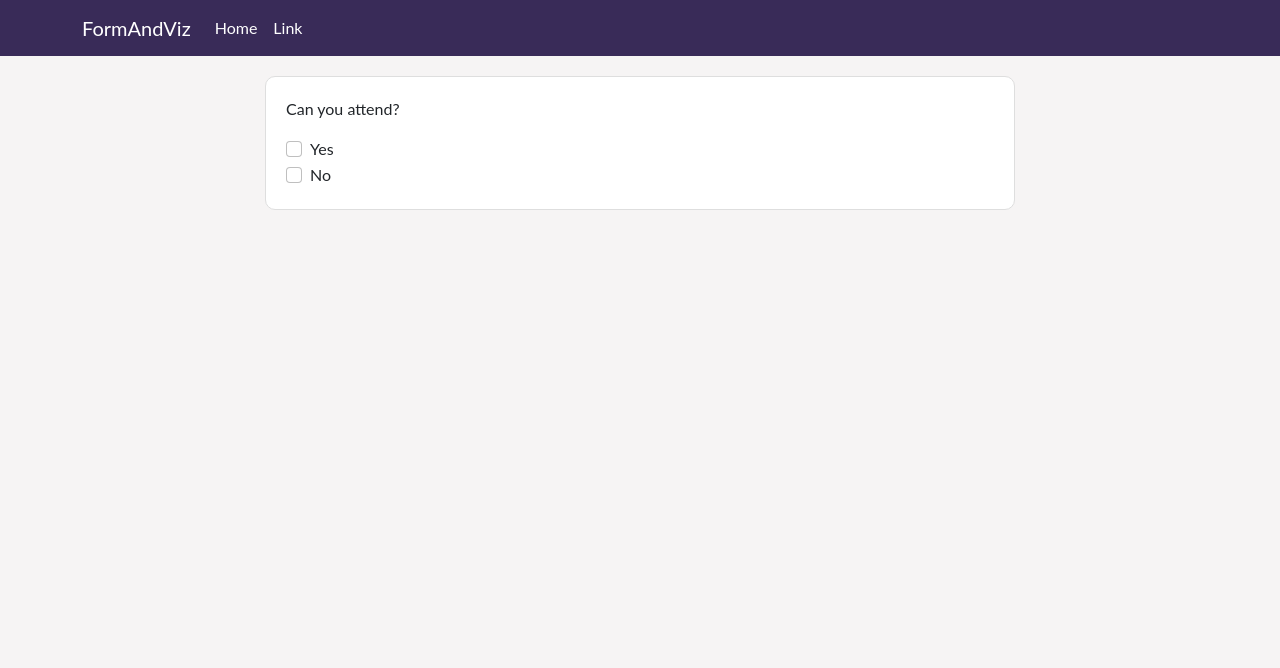
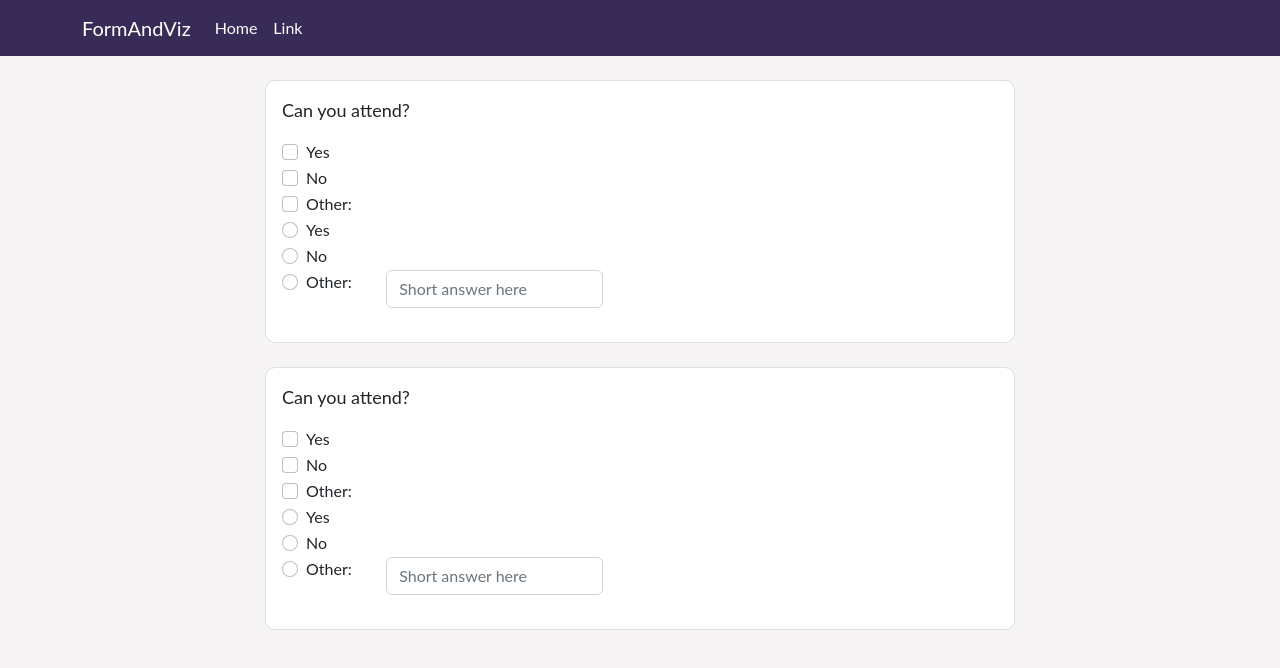
Before and after one commit to farisdurrani/FormAndViz, a React (Create React App) app in the folder frontend/: page /fill in a window 1280 px wide. Shown: the top 668 px of the page. Built offline with nearby package versions, Linux system fonts and the light colour scheme.

Commit message:
Check radio options done

```diff
--- a/frontend/src/App.css
+++ b/frontend/src/App.css
@@ -42,10 +42,12 @@ body {
   border: 1px solid var(--border);
   border-radius: 10px;
   background-color: white;
-  padding: 20px;
-  margin-top: 20px;
   margin-inline: auto;
   width: min(750px, 90%);
+}
+
+.response-box .question-title {
+  font-size: large;
 }
 
 /* -------------------------------------------------------------------------- */
--- a/frontend/src/components/Checkbox.js
+++ b/frontend/src/components/Checkbox.js
@@ -1,4 +1,4 @@
-import React, { useState } from "react";
+import React, { useState, useId, useEffect } from "react";
 import PropTypes from "prop-types";
 import Col from "react-bootstrap/Col";
 import Row from "react-bootstrap/Row";
@@ -8,16 +8,45 @@ import ToggleButton from "react-bootstrap/ToggleButton";
 import Form from "react-bootstrap/Form";
 
 const Checkbox = (props) => {
+  const genId = useId();
+  const {
+    entries = ["Yes", "No", "Other:"],
+    response = new Set(),
+    setResponse,
+  } = props;
+  const [otherAns, setOtherAns] = useState();
+  const [currentOtherAns, setCurrentOtherAns] = useState();
+  const [otherSelected, setOtherSelected] = useState(false);
+
+  const handleOnChange = (e) => {
+    const entrySelected = e.target.id.substring(genId.length);
+    const curSelectections = response;
+
+    if (curSelectections.has(entrySelected)) {
+      curSelectections.delete(entrySelected);
+      setOtherSelected(false);
+    } else {
+      curSelectections.add(entrySelected);
+      setCurrentOtherAns(entrySelected);
+      setOtherSelected(true);
+    }
+    setResponse(curSelectections);
+  };
+
+  if (entries.length !== new Set(entries).size) {
+    throw new Error("Duplicate entries into Checbox");
+  }
+
   return (
     <Form.Group>
-      {["Yes", "No"].map((e) => (
+      {entries.map((e) => (
         <Form.Check
-          key={e}
+          key={genId + e}
           type="checkbox"
-          name="group1"
-          id={e}
+          name={genId}
+          id={genId + e}
           label={e}
-          onChange={(e) => console.log(e.target)}
+          onChange={handleOnChange}
         />
       ))}
     </Form.Group>
--- a/frontend/src/components/Radio.js
+++ b/frontend/src/components/Radio.js
@@ -1,4 +1,4 @@
-import React, { useState } from "react";
+import React, { useState, useId, useEffect } from "react";
 import PropTypes from "prop-types";
 import Col from "react-bootstrap/Col";
 import Row from "react-bootstrap/Row";
@@ -6,18 +6,53 @@ import Container from "react-bootstrap/Container";
 import ButtonGroup from "react-bootstrap/ButtonGroup";
 import ToggleButton from "react-bootstrap/ToggleButton";
 import Form from "react-bootstrap/Form";
+import { ShortAns } from "./index";
+import { OTHER_OPTION } from "../constants";
 
 const Radio = (props) => {
+  const genId = useId();
+  const { entries = ["Yes", "No", "Other:"], setResponse } = props;
+  const [otherAns, setOtherAns] = useState();
+  const [otherSelected, setOtherSelected] = useState(false);
+
+  const OtherOption = (
+    <Row>
+      <Col xs={3}>Other:</Col>
+      <Col>
+        <ShortAns exclude={new Set(entries)} setResponse={setOtherAns} />
+      </Col>
+    </Row>
+  );
+
+  const handleOnChange = (e) => {
+    const entrySelected = e.target.id.substring(genId.length);
+    if (entrySelected === OTHER_OPTION) {
+      setResponse(otherAns);
+      setOtherSelected(true);
+    } else {
+      setResponse(entrySelected);
+      setOtherSelected(false);
+    }
+  };
+
+  if (entries.length !== new Set(entries).size) {
+    throw new Error("Duplicate entries to Radio");
+  }
+
+  useEffect(() => {
+    if (otherSelected) setResponse(otherAns);
+  }, [otherAns]);
+
   return (
     <Form.Group>
-      {["Yes", "No"].map((e) => (
+      {entries.map((e) => (
         <Form.Check
-          key={e}
+          key={genId + e}
           type="radio"
-          name="group1"
-          id={e}
-          label={e}
-          onChange={(e) => console.log(e.target)}
+          name={genId}
+          id={genId + e}
+          label={e === OTHER_OPTION ? OtherOption : e}
+          onChange={handleOnChange}
         />
       ))}
     </Form.Group>
--- a/frontend/src/components/ResponseBox.js
+++ b/frontend/src/components/ResponseBox.js
@@ -1,4 +1,4 @@
-import React, { useState } from "react";
+import React, { useState, useEffect } from "react";
 import PropTypes from "prop-types";
 import Col from "react-bootstrap/Col";
 import Row from "react-bootstrap/Row";
@@ -17,12 +17,17 @@ import {
 } from "./index";
 
 const ResponseBox = (props) => {
+  const { question } = props;
+  const [response, setResponse] = useState();
+  const [response2, setResponse2] = useState();
+
+  // console.log(response);
+
   return (
-    <div className="response-box">
-      <p className="question-title">Can you attend?</p>
-      <Form>
-        <Checkbox />
-      </Form>
+    <div className="response-box p-3 mt-4">
+      <p className="question-title">{question}</p>
+      <Checkbox response={response} setResponse={setResponse} />
+      <Radio setResponse={setResponse2} />
     </div>
   );
 };
--- a/frontend/src/components/ShortAns.js
+++ b/frontend/src/components/ShortAns.js
@@ -1,11 +1,27 @@
-import React from "react";
+import React, { useState } from "react";
 import PropTypes from "prop-types";
 import Form from "react-bootstrap/Form";
 
 const ShortAns = (props) => {
+  const { setResponse, exclude = new Set() } = props;
+
+  const handleOnBlur = (e) => {
+    const val = e.target.value;
+
+    if (val in exclude) {
+      throw new Error("Excluded term in ShortAns created");
+    }
+
+    setResponse(val);
+  };
+
   return (
     <Form.Group className="mb-3">
-      <Form.Control type="text" placeholder="Short answer here" />
+      <Form.Control
+        type="text"
+        placeholder="Short answer here"
+        onBlur={handleOnBlur}
+      />
     </Form.Group>
   );
 };
--- /dev/null
+++ b/frontend/src/constants.js
@@ -0,0 +1 @@
+export const OTHER_OPTION = "Other:";
--- a/frontend/src/screens/Fill.js
+++ b/frontend/src/screens/Fill.js
@@ -1,12 +1,14 @@
 import React from "react";
 import PropTypes from "prop-types";
 import { ResponseBox } from "../components/index.js";
+import Form from "react-bootstrap/Form";
 
 const Fill = (props) => {
   return (
-    <div>
-      <ResponseBox />
-    </div>
+    <Form>
+      <ResponseBox question="Can you attend?" />
+      <ResponseBox question="Can you attend?" />
+    </Form>
   );
 };
 
```
Also changed, not shown: frontend/src/components/index.js (line endings or trailing spaces), 1 other file (tests, documents, lock files or other folders).
